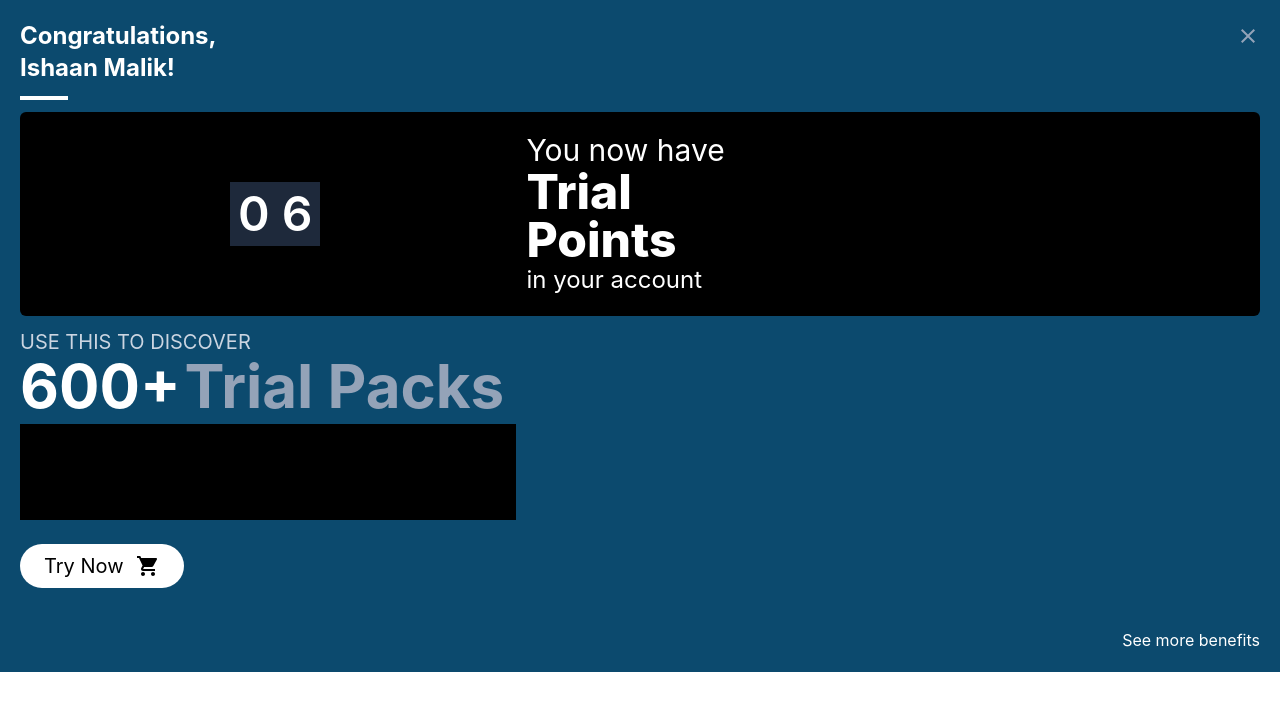
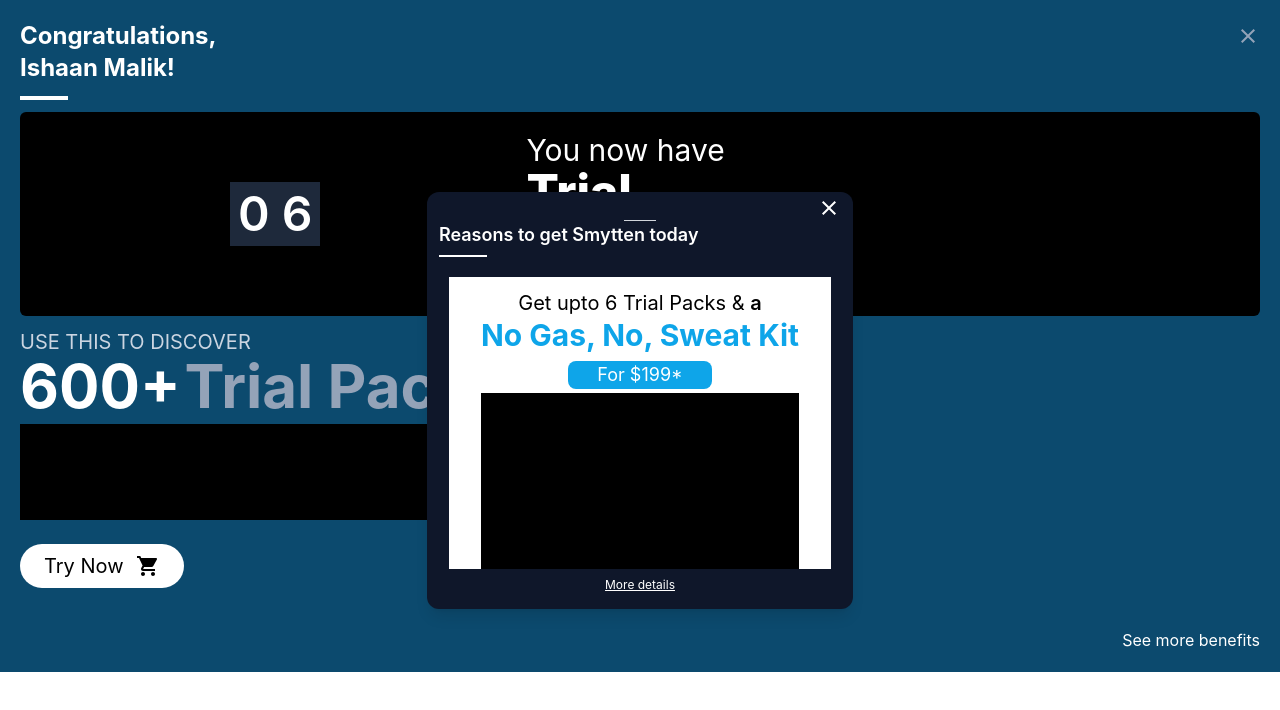
Before and after one commit to groom115/HTML_CSS_template, a React (Create React App) app: page /congrats in a window 1280 px wide. Both pictures are taken after a click on the button "Try Now". Shown: the top 710 px of the page. Built offline with nearby package versions, Linux system fonts and the light colour scheme.

Commit message:
modal_popup

```diff
--- a/src/Congrats/Body.jsx
+++ b/src/Congrats/Body.jsx
@@ -1,6 +1,12 @@
-import React from "react";
+import React, { useState } from "react";
 import LocalGroceryStoreIcon from "@mui/icons-material/LocalGroceryStore";
+import Modal from "./Modal";
+
 const Body = () => {
+  const [isModalOpen, setIsModalOpen] = useState(false);
+
+  const openModal = () => setIsModalOpen(true);
+  const closeModal = () => setIsModalOpen(false);
   return (
     <div className="mt-3">
       <span className="text-slate-300 text-xs sm:text-xl">
@@ -13,10 +19,14 @@
         </span>
       </div>
       <div className="bg-black w-[40%] h-24 mt-2"></div>
-      <button className="mt-6 bg-white flex flex-row items-center px-4 sm:px-6 py-2 rounded-full">
+      <button
+        className="mt-6 bg-white flex flex-row items-center px-4 sm:px-6 py-2 rounded-full"
+        onClick={openModal}
+      >
         <span className="text-sm sm:text-xl">Try Now</span>
         <LocalGroceryStoreIcon className="w-4 h-4 text-black ml-3" />
       </button>
+      {isModalOpen && <Modal closeModal={closeModal} />}
     </div>
   );
 };
--- /dev/null
+++ b/src/Congrats/Modal.jsx
@@ -0,0 +1,55 @@
+import React from "react";
+import ClearIcon from "@mui/icons-material/Clear";
+
+const Modal = ({ closeModal }) => {
+  return (
+    <div>
+      <div className="fixed inset-0 flex items-center justify-center z-50">
+        <div className="bg-slate-900 rounded-xl px-1 pt-1 pb-4 sm:px-3 shadow-lg">
+          <div className="flex items-center justify-end">
+            <ClearIcon
+              className="cursor-pointer text-white"
+              onClick={closeModal}
+            />
+          </div>
+          <div className="flex justify-center">
+            <div className="border-b border-gray-300 w-8"></div>
+          </div>
+          <div className="">
+            <span className="sm:text-lg font-semibold text-white text-xs">
+              Reasons to get Smytten today
+            </span>
+            <div className="bg-white   w-8 sm:w-12 h-0.5 mt-1.5"></div>
+          </div>
+          <div className="bg-white mx-1.5 sm:mx-2.5 mt-3  justify-center px-6 pt-3 sm:px-8 sm:mt-5 ">
+            <div className="flex justify-center">
+              <span className="sm:text-xl">
+                Get upto 6 Trial Packs &{" "}
+                <span className="font-semibold">a</span>
+              </span>
+            </div>
+            <div className="flex justify-center">
+              <span className="text-sky-500 font-bold text-xl sm:text-3xl">
+                No Gas, No, Sweat Kit
+              </span>
+            </div>
+            <div className="flex justify-center sm:mt-1">
+              <div className="bg-sky-500 text-center mt-1 w-28 sm:w-36 rounded-lg">
+                <span className="text-white text-sm sm:text-lg">For $199*</span>
+              </div>
+            </div>
+
+            <div className="h-32 sm:h-44 bg-black mt-1"></div>
+          </div>
+          <div className="mt-2 flex justify-center">
+            <p className=" text-white underline underline-offset-1 text-xs">
+              More details
+            </p>
+          </div>
+        </div>
+      </div>
+    </div>
+  );
+};
+
+export default Modal;
```
